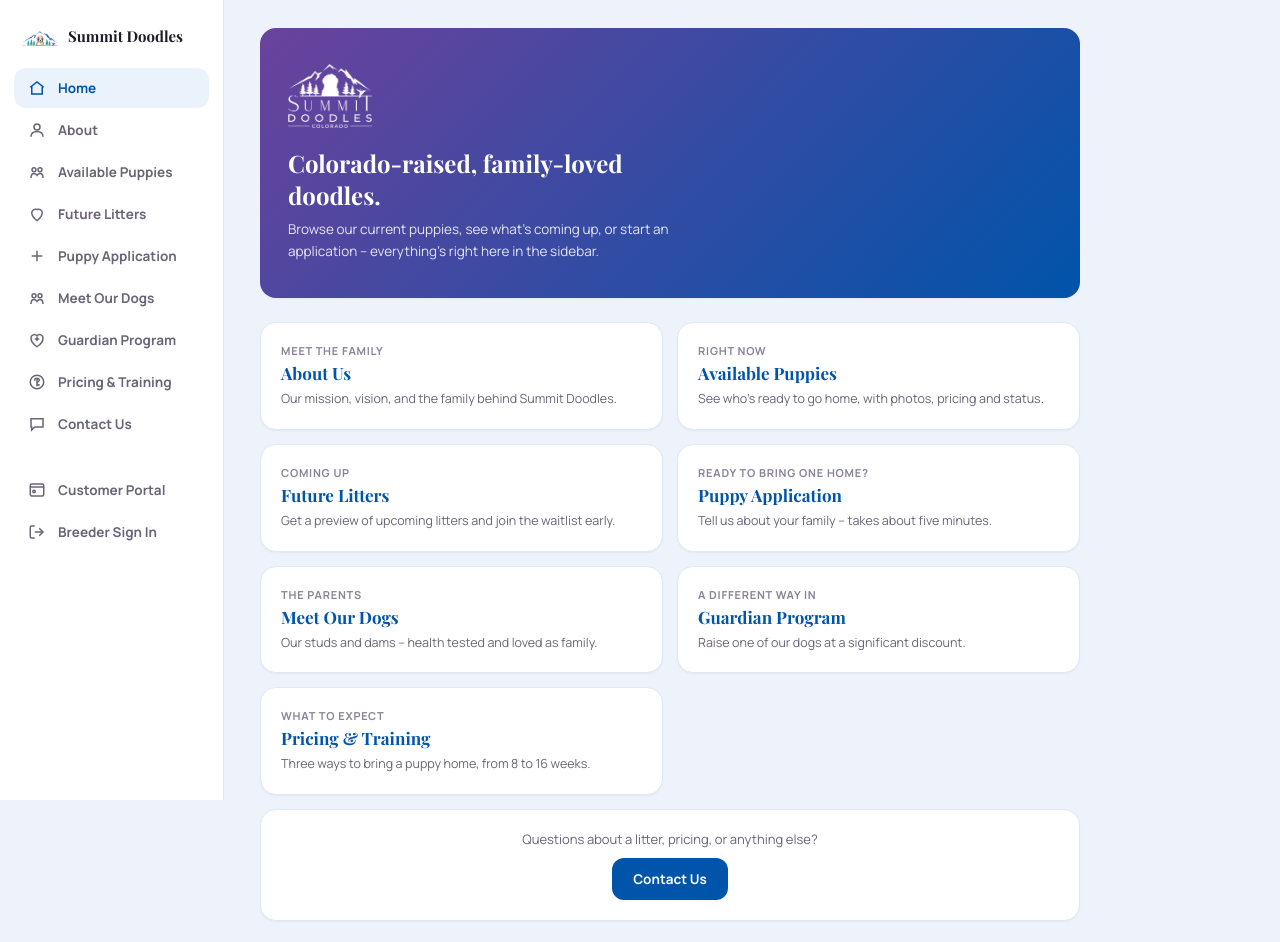
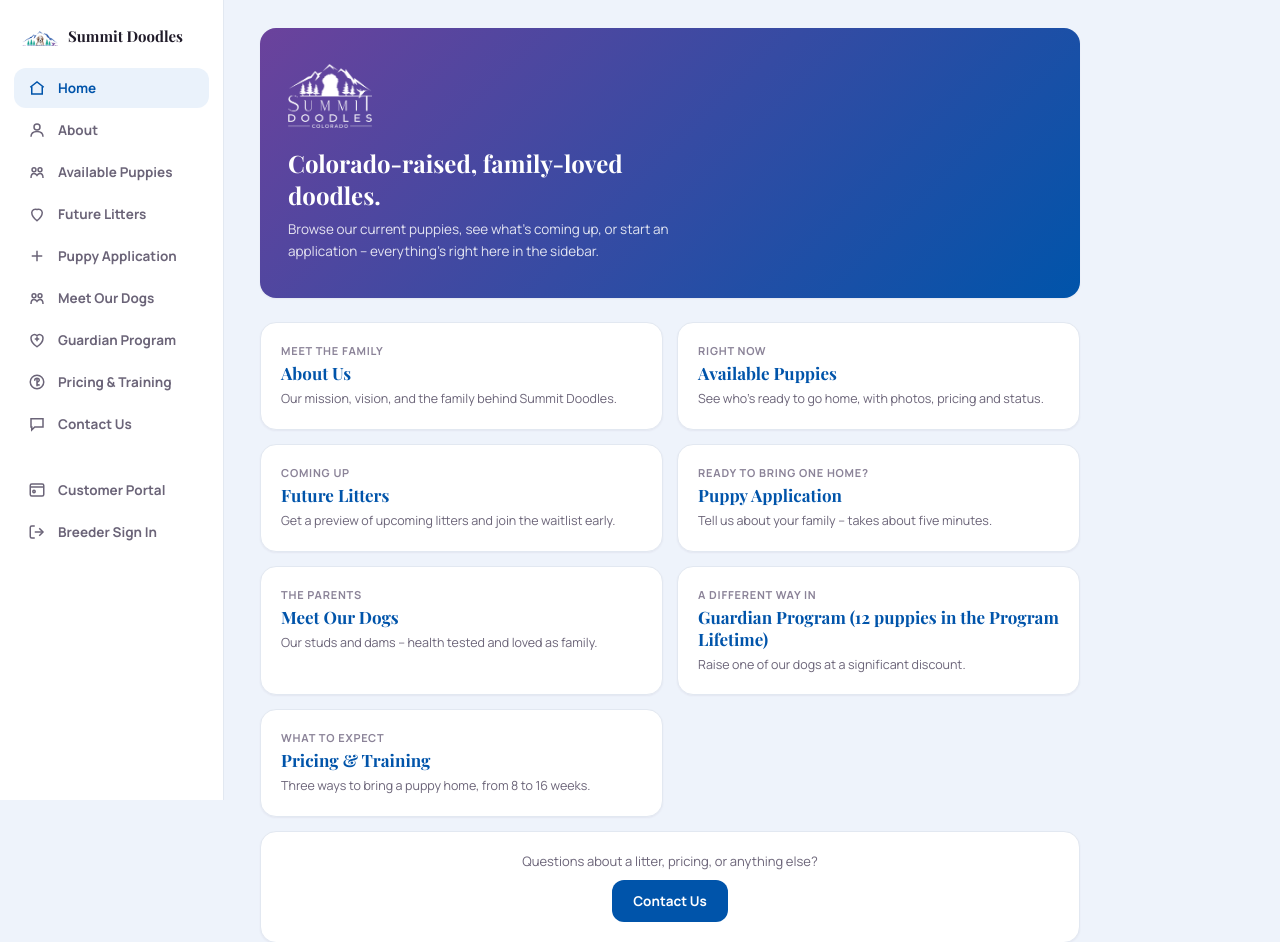
Before and after one commit to faceoff0417/summit-doodles-app, a Flask app: page / in a window 1280 px wide. Shown: the top 942 px of the page. Run offline with Flask 3, Linux system fonts and the light colour scheme; data that the repository does not hold is empty.

Commit message:
Live Guardian Program lifetime count on the public home page
- 'Guardian Program (N puppies in the Program Lifetime)' on the home page
  card, N = a 12-puppy baseline (site_settings, for history this app
  never tracked) + every dog since that has actually been placed with a
  guardian family
- New dogs.guardian_placed_at column, stamped once (first time only) in
  dog_edit() when guardian_family goes from empty to set -- so the count
  grows automatically every time a new puppy joins the program, without
  double-counting on later edits

```diff
--- a/app.py
+++ b/app.py
@@ -99,6 +99,19 @@
     conn.close()
 
 
+def guardian_lifetime_count():
+    # Manual baseline (older placements this app never tracked) + every dog
+    # that has actually transitioned into the Guardian Program since --
+    # stamped automatically in dog_edit() below, so this grows on its own.
+    baseline = int(get_setting("guardian_lifetime_baseline", "12"))
+    conn = get_db()
+    new_since = conn.execute(
+        "SELECT COUNT(*) c FROM dogs WHERE guardian_placed_at IS NOT NULL"
+    ).fetchone()["c"]
+    conn.close()
+    return baseline + new_since
+
+
 def save_upload(file_storage, subdir, id_prefix):
     if not file_storage or not file_storage.filename:
         return None
@@ -184,7 +197,8 @@
 def public_home():
     if session.get("is_admin"):
         return redirect(url_for("dashboard"))
-    return render_template("public_home.html", pub_active="home")
+    return render_template("public_home.html", pub_active="home",
+                            guardian_lifetime=guardian_lifetime_count())
 
 
 @app.route("/about")
@@ -320,10 +334,18 @@
     if not dog:
         abort(404)
     if request.method == "POST":
+        new_guardian_family = request.form.get("guardian_family")
+        # First time this dog gets placed with a guardian family, stamp it --
+        # this is what drives the public "Guardian Program lifetime" count.
+        # Never overwritten once set, so later edits to the family name (or
+        # a later retirement) don't lose the original placement date.
+        guardian_placed_at = dog["guardian_placed_at"]
+        if not guardian_placed_at and new_guardian_family and new_guardian_family.strip():
+            guardian_placed_at = datetime.datetime.now().isoformat()
         conn.execute("""
             UPDATE dogs SET name=?, sex=?, role=?, breed=?, color=?, coat=?, dob=?, weight_lbs=?,
                 akc_number=?, microchip=?, sire_name=?, dam_name=?, bio=?, hips=?, elbows=?, eic=?,
-                dm=?, vwd=?, pra=?, guardian_family=?
+                dm=?, vwd=?, pra=?, guardian_family=?, guardian_placed_at=?
             WHERE id=?
         """, (request.form["name"], request.form["sex"], request.form["role"],
               request.form.get("breed"), request.form.get("color"), request.form.get("coat"),
@@ -332,7 +354,7 @@
               request.form.get("sire_name"), request.form.get("dam_name"), request.form.get("bio"),
               request.form.get("hips"), request.form.get("elbows"), request.form.get("eic"),
               request.form.get("dm"), request.form.get("vwd"), request.form.get("pra"),
-              request.form.get("guardian_family"), dog_id))
+              new_guardian_family, guardian_placed_at, dog_id))
         if "photo" in request.files:
             fn = save_upload(request.files["photo"], "dogs", f"dog{dog_id}")
             if fn:
--- a/migrate.py
+++ b/migrate.py
@@ -99,6 +99,7 @@
     ("reservations", "training_notes", "TEXT"),
     ("reservations", "registration_status", "TEXT NOT NULL DEFAULT 'Pending'"),
     ("reservations", "go_home_sent", "INTEGER DEFAULT 0"),
+    ("dogs", "guardian_placed_at", "TEXT"),
 ]
 
 
--- a/templates/public_home.html
+++ b/templates/public_home.html
@@ -35,7 +35,7 @@
   </a>
   <a class="card card-pad" href="{{ url_for('guardian_public') }}" style="display:block;">
     <div class="eyebrow">A different way in</div>
-    <div style="font-family:'Playfair Display',serif; font-weight:700; font-size:17px; margin-top:4px;">Guardian Program</div>
+    <div style="font-family:'Playfair Display',serif; font-weight:700; font-size:17px; margin-top:4px;">Guardian Program ({{ guardian_lifetime }} puppies in the Program Lifetime)</div>
     <p style="font-size:12.5px; color:var(--muted); margin-top:6px; line-height:1.5;">Raise one of our dogs at a significant discount.</p>
   </a>
   <a class="card card-pad" href="{{ url_for('pricing_public') }}" style="display:block;">
```
